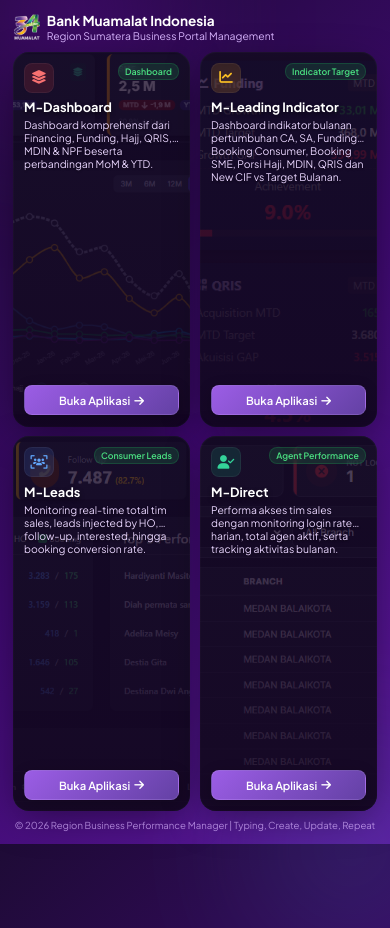
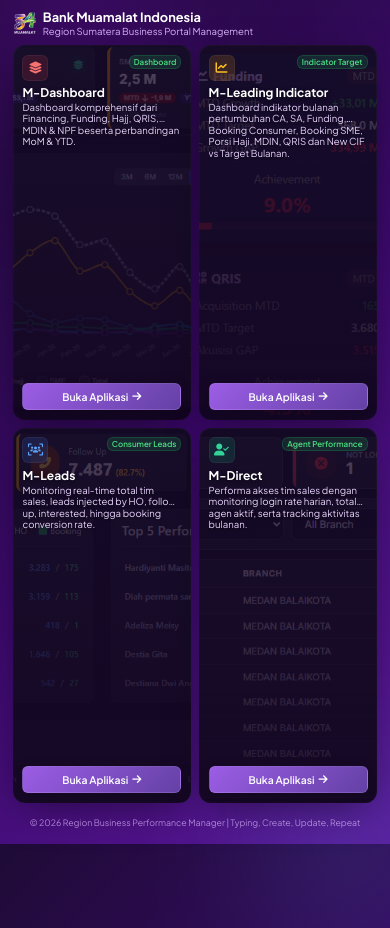
Before and after one commit to ahmad-denny/m_start, a plain HTML site: page index.html in a window 390 px wide. Shown: the top 928 px of the page. Drawn offline with Linux system fonts and the light colour scheme.

Commit message:
Update index.html

```diff
--- a/index.html
+++ b/index.html
@@ -26,6 +26,7 @@
             background: var(--bg-gradient);
             color: var(--text-main);
             height: 100vh;
+            height: 100dvh; /* Mengatasi address bar browser mobile */
             width: 100vw;
             overflow: hidden;
             display: flex;
@@ -41,6 +42,7 @@
         .app-container {
             flex: 1; display: flex; flex-direction: column; padding: 1.5rem 2rem;
             max-width: 1400px; margin: 0 auto; width: 100%; height: 100%;
+            min-height: 0;
         }
 
         header { display: flex; justify-content: space-between; align-items: center; margin-bottom: 1.5rem; flex-shrink: 0; }
@@ -70,6 +72,7 @@
             transition: all 0.3s cubic-bezier(0.4, 0, 0.2, 1);
             position: relative;
             overflow: hidden;
+            min-height: 0; /* Penting agar card bisa mengecil di dalam grid flex */
 
             /* Base Color Solid Gelap */
             background-color: #150524;
@@ -85,7 +88,6 @@
             content: '';
             position: absolute;
             inset: 0;
-            /* Gradient lebih transparan (0.75 - 0.90) agar gambar dashboard terlihat */
             background: linear-gradient(to bottom, rgba(21, 5, 36, 0.75) 0%, rgba(21, 5, 36, 0.92) 100%);
             z-index: 0;
             pointer-events: none;
@@ -98,7 +100,6 @@
             box-shadow: 0 20px 50px -10px rgba(100, 65, 165, 0.4), inset 0 0 0 1px rgba(155, 93, 229, 0.3);
         }
 
-        /* Hover Effect: Overlay makin terang saat hover */
         .app-card:hover::before {
             background: linear-gradient(to bottom, rgba(21, 5, 36, 0.60) 0%, rgba(21, 5, 36, 0.85) 100%);
         }
@@ -148,7 +149,7 @@
             transform: scale(1.02);
         }
 
-        /* --- BACKGROUND IMAGES SPECIFIC --- */
+        /* --- BACKGROUND IMAGES --- */
         .card-dashboard { background-image: url('/img/m-dashboard.png?q=80&w=1000&auto=format&fit=crop'); }
         .card-indicator { background-image: url('img/m-leading.png?q=80&w=1000&auto=format&fit=crop'); }
         .card-leads { background-image: url('img/m-leads.png?q=80&w=1000&auto=format&fit=crop'); }
@@ -171,53 +172,73 @@
 
         /* MODIFIKASI KHUSUS MOBILE AGAR PAS DI LAYAR & FOOTER TERLIHAT */
         @media (max-width: 768px) {
-            .app-container { padding: 0.8rem; }
-            header { margin-bottom: 0.6rem; }
+            /* Izinkan scroll jika layar handphone terlalu kecil agar footer tidak terpotong mati */
+            body { overflow-y: auto; }
+
+            .app-container {
+                padding: 0.6rem 0.8rem;
+                height: auto;
+                min-height: 100dvh;
+                justify-content: space-between;
+            }
+
+            header { margin-bottom: 0.5rem; }
             .brand { gap: 6px; }
-            .logo-icon { width: 28px; height: 28px; }
-            .logo-icon img { width: 26px; height: 26px; }
-            .brand-text h1 { font-size: 0.85rem; }
-            .brand-text p { font-size: 0.65rem; }
-            .date-badge { padding: 3px 8px; font-size: 0.65rem; }
+            .logo-icon { width: 24px; height: 24px; }
+            .logo-icon img { width: 22px; height: 22px; }
+            .brand-text h1 { font-size: 0.8rem; }
+            .brand-text p { font-size: 0.6rem; }
 
-            /* Mengurangi Gap Grid */
-            .dashboard-grid { gap: 0.6rem; }
+            /* Mengatur tinggi baris grid secara tegas 50% dan 50% */
+            .dashboard-grid {
+                grid-template-columns: repeat(2, 1fr);
+                grid-template-rows: repeat(2, 1fr);
+                gap: 0.5rem;
+                flex: 1;
+                margin-bottom: 0.5rem;
+            }
 
             /* Mengurangi Padding Card & Membuat Konten Lebih Padat */
-            .app-card { padding: 0.7rem; border-radius: 16px; }
-            .card-header { margin-bottom: 0.4rem; }
-            .icon-wrapper { width: 30px; height: 30px; border-radius: 8px; font-size: 0.85rem; }
-            .status-badge { font-size: 0.55rem; padding: 2px 6px; border-radius: 8px; }
-            .card-title { font-size: 0.8rem; margin-bottom: 0.2rem; }
+            .app-card { padding: 0.6rem; border-radius: 12px; }
+            .card-header { margin-bottom: 0.3rem; }
+            .icon-wrapper { width: 26px; height: 26px; border-radius: 6px; font-size: 0.75rem; }
+            .status-badge { font-size: 0.5rem; padding: 1px 4px; border-radius: 6px; }
+            .card-title { font-size: 0.75rem; margin-bottom: 0.1rem; }
 
-            /* Membatasi teks deskripsi 2 baris dengan font lebih kecil */
-            .card-desc { font-size: 0.65rem; line-height: 1.25; margin-bottom: 0.5rem; -webkit-line-clamp: 2; }
+            /* Membatasi teks deskripsi 2 baris dengan font lebih kecil agar tidak makan tempat */
+            .card-desc {
+                font-size: 0.6rem;
+                line-height: 1.2;
+                margin-bottom: 0.4rem;
+                -webkit-line-clamp: 2;
+            }
 
             /* Mengurangi ukuran tombol launching */
-            .btn-launch { padding: 7px; border-radius: 8px; font-size: 0.7rem; gap: 4px; }
+            .btn-launch { padding: 6px; border-radius: 6px; font-size: 0.65rem; gap: 4px; }
 
-            /* Memberikan ruang untuk footer */
-            footer { padding-top: 0.5rem; font-size: 0.6rem; }
+            /* Memberikan ruang yang cukup untuk footer */
+            footer { padding: 0.4rem 0; font-size: 0.55rem; }
         }
 
         @media (max-width: 360px) {
-            .app-container { padding: 0.5rem; }
-            .dashboard-grid { gap: 0.4rem; }
-            .app-card { padding: 0.5rem; border-radius: 12px; }
-            .brand-text h1 { font-size: 0.75rem; }
-            .card-title { font-size: 0.75rem; }
-            .card-desc { font-size: 0.6rem; margin-bottom: 0.4rem; }
-            .btn-launch { font-size: 0.65rem; padding: 6px; }
-            footer { padding-top: 0.4rem; font-size: 0.55rem; }
+            .app-container { padding: 0.4rem; }
+            .dashboard-grid { gap: 0.3rem; }
+            .app-card { padding: 0.4rem; border-radius: 10px; }
+            .brand-text h1 { font-size: 0.7rem; }
+            .card-title { font-size: 0.7rem; }
+            .card-desc { font-size: 0.55rem; margin-bottom: 0.3rem; }
+            .btn-launch { font-size: 0.6rem; padding: 5px; }
+            footer { padding: 0.3rem 0; font-size: 0.5rem; }
         }
 
         @media (max-height: 600px) and (orientation: landscape) {
-            .app-container { padding: 0.5rem 1rem; }
-            header { margin-bottom: 0.4rem; }
-            .dashboard-grid { gap: 0.4rem; }
-            .app-card { padding: 0.5rem; }
-            .card-desc { -webkit-line-clamp: 1; margin-bottom: 0.4rem; }
-            .btn-launch { padding: 5px; }
+            body { overflow-y: auto; }
+            .app-container { padding: 0.4rem 1rem; height: auto; }
+            header { margin-bottom: 0.3rem; }
+            .dashboard-grid { gap: 0.3rem; }
+            .app-card { padding: 0.4rem; }
+            .card-desc { -webkit-line-clamp: 1; margin-bottom: 0.3rem; }
+            .btn-launch { padding: 4px; }
         }
     </style>
 </head>
```
